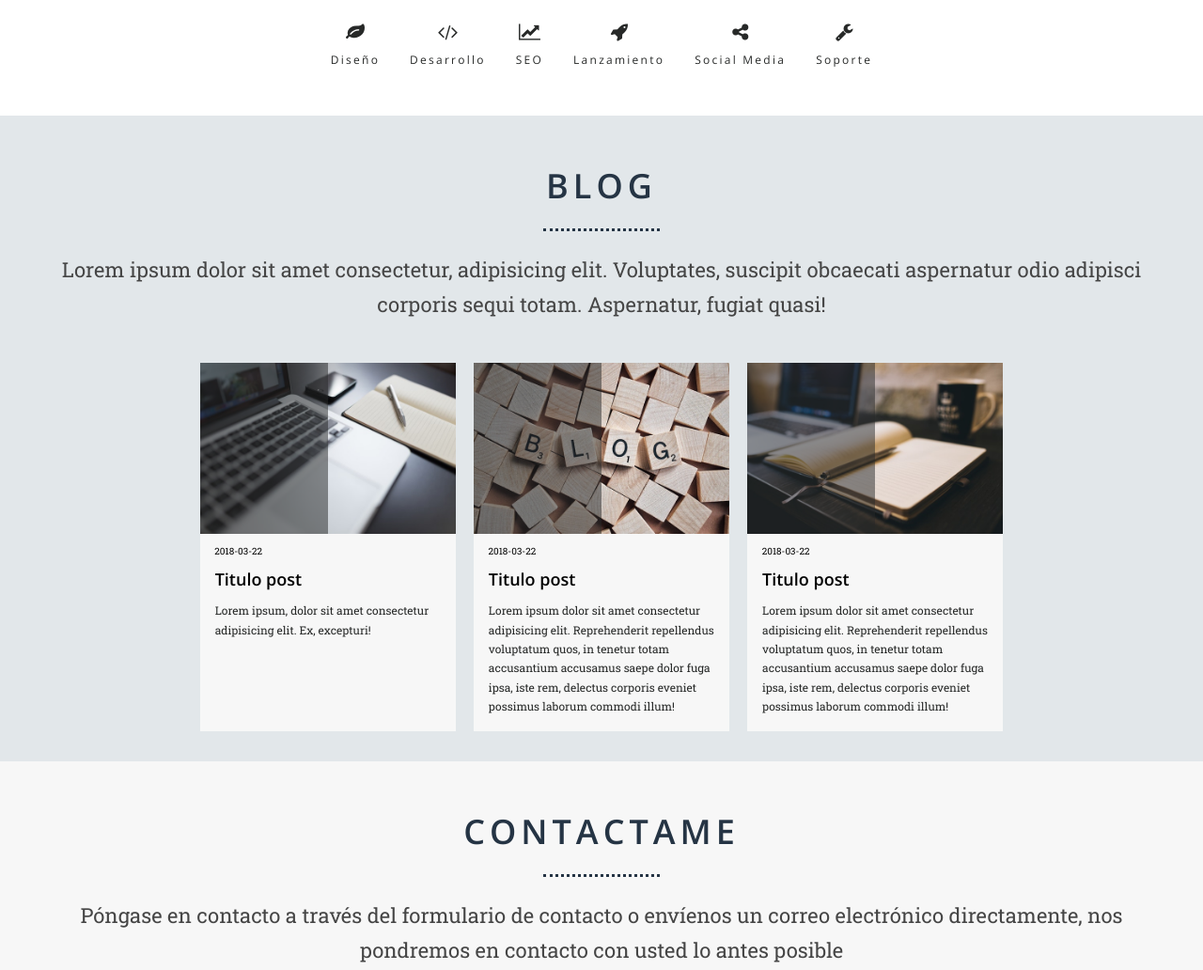
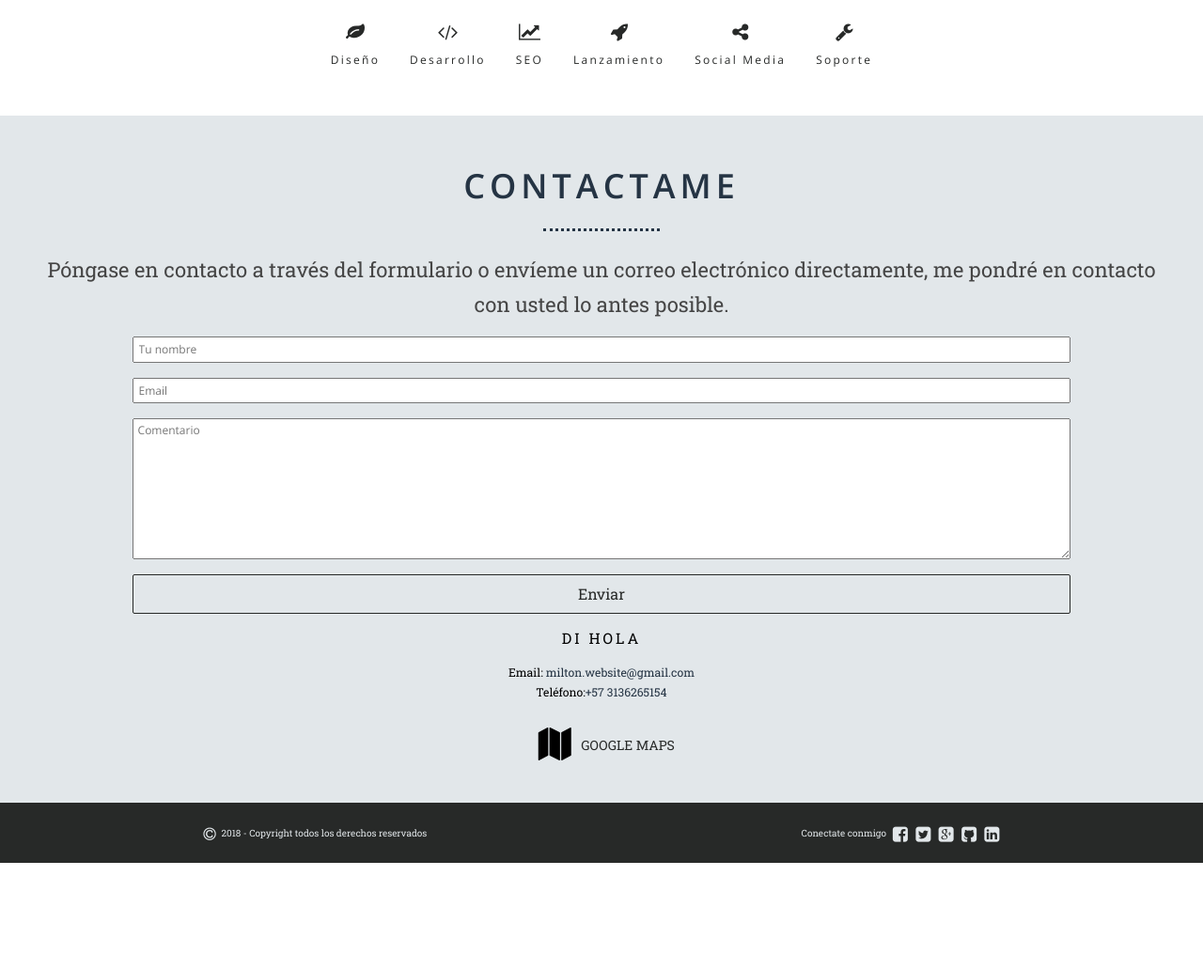
Before and after one commit to hamilgdev/proejct-miltoncode-page-v0, a plain HTML site: page index.html in a window 1280 px wide. Shown: the part 1660-2692 px from the top of the page at 94% size. After the commit the page ends 2578 px from the top, so only its background shows below. Drawn offline with nearby package versions, Linux system fonts and the light colour scheme.

Commit message:
Se quito la sección blog, de la pagina

```diff
--- a/css/styles.css
+++ b/css/styles.css
@@ -770,7 +770,7 @@ img {
 .section-contact {
   padding-top: 1em;
   padding-bottom: 1em;
-  background-color: #F7F7F7; }
+  background-color: #E2E7EA; }
   .section-contact .content-info {
     margin: 16px 0;
     text-align: center;
--- a/index.html
+++ b/index.html
@@ -25,7 +25,6 @@
             <li class="main-menu__item"><a class="main-menu__link" href="#">inicio</a></li>
             <li class="main-menu__item"><a class="main-menu__link" href="#">acerca de mí</a></li>
             <li class="main-menu__item"><a class="main-menu__link" href="#">servicios</a></li>
-            <li class="main-menu__item"><a class="main-menu__link" href="#">blog</a></li>
             <li class="main-menu__item"><a class="main-menu__link" href="#">contáctame</a></li>
           </ul>
         </nav>
@@ -118,36 +117,9 @@
           </div>
         </div>
       </section>
-      <section class="section-blog inner-wrap">
-        <h1 class="section-title">blog</h1>
-        <p class="section-description">Lorem ipsum dolor sit amet consectetur, adipisicing elit. Voluptates, suscipit obcaecati aspernatur odio adipisci corporis sequi totam. Aspernatur, fugiat quasi!</p>
-        <div class="content-blogs">
-          <article class="content-blog"><a class="content-post" href="#">
-              <figure class="content-blog__img"><img class="img-post" src="img/example-bloc1.jpg" alt="post"/></figure>
-              <div class="data-fecha">2018-03-22</div>
-              <div class="content-blog__data">
-                <h1 class="content-blog__title">Titulo post</h1>
-                <p class="content-blog__description">Lorem ipsum, dolor sit amet consectetur adipisicing elit. Ex, excepturi!  </p>
-              </div></a></article>
-          <article class="content-blog"><a class="content-post" href="#">
-              <figure class="content-blog__img"><img src="img/example-bloc2.jpg" alt="post"/></figure>
-              <div class="data-fecha">2018-03-22</div>
-              <div class="content-blog__data">
-                <h1 class="content-blog__title">Titulo post</h1>
-                <p class="content-blog__description">Lorem ipsum dolor sit amet consectetur adipisicing elit. Reprehenderit repellendus voluptatum quos, in tenetur totam accusantium accusamus saepe dolor fuga ipsa, iste rem, delectus corporis eveniet possimus laborum commodi illum!</p>
-              </div></a></article>
-          <article class="content-blog"><a class="content-post" href="#">
-              <figure class="content-blog__img"><img src="img/example-bloc3.jpg" alt="post"/></figure>
-              <div class="data-fecha">2018-03-22</div>
-              <div class="content-blog__data">
-                <h1 class="content-blog__title">Titulo post</h1>
-                <p class="content-blog__description">Lorem ipsum dolor sit amet consectetur adipisicing elit. Reprehenderit repellendus voluptatum quos, in tenetur totam accusantium accusamus saepe dolor fuga ipsa, iste rem, delectus corporis eveniet possimus laborum commodi illum!</p>
-              </div></a></article>
-        </div>
-      </section>
       <section class="section-contact inner-wrap">
         <h1 class="section-title">contactame</h1>
-        <p class="section-description">Póngase en contacto a través del formulario de contacto o envíenos un correo electrónico directamente, nos pondremos en contacto con usted lo antes posible</p>
+        <p class="section-description">Póngase en contacto a través del formulario o envíeme un correo electrónico directamente, me pondré en contacto con usted lo antes posible.</p>
         <form class="contact-form" action="" method="post">
           <input class="contact-form__name" type="text" id="name" name="name" placeholder="Tu nombre"/>
           <input class="contact-form__email" type="email" id="email" name="email" placeholder="Email"/>
```
